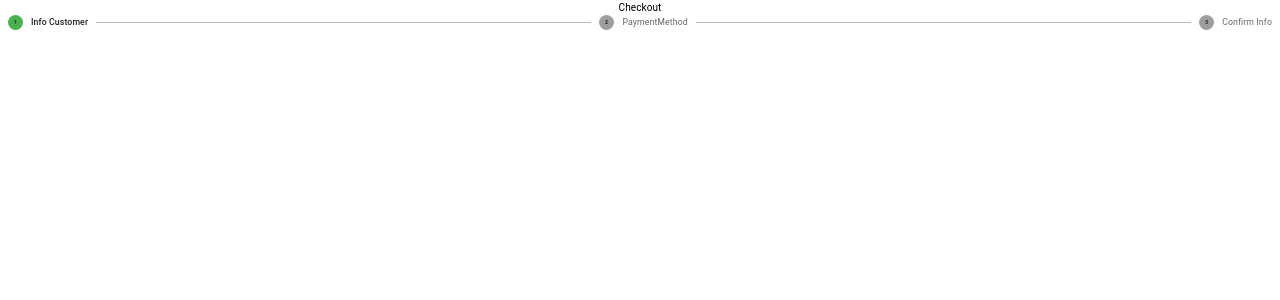
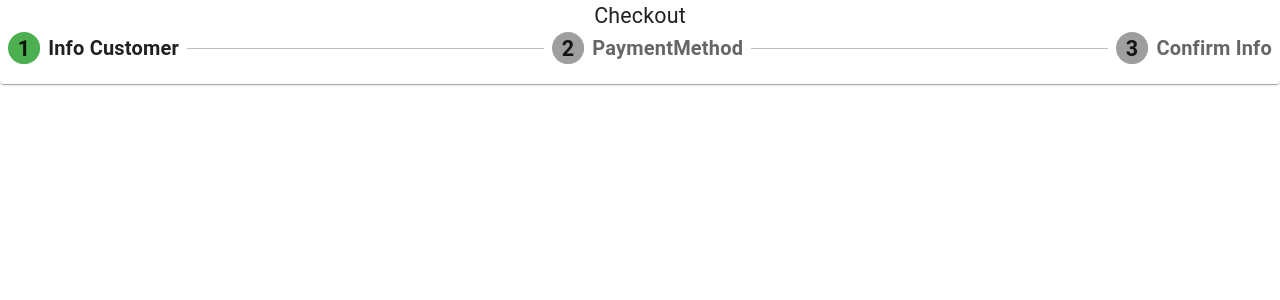
Before and after one commit to thaominh97/checkout-form-formik-yup, a React (Create React App) app: page / in a window 1280 px wide. Shown: the top 300 px of the page. Built offline with nearby package versions, Linux system fonts and the light colour scheme.

Commit message:
add some styles

```diff
--- /dev/null
+++ b/src/components/layout/Wrapper.tsx
@@ -0,0 +1,14 @@
+import React, {ReactNode} from 'react';
+import {CssBaseline, Paper} from '@mui/material';
+
+export const Wrapper: React.FC<{children: ReactNode}> = (props ) => {
+  return (
+    <div>
+      <CssBaseline />
+
+      <Paper>
+        {props.children}
+      </Paper>
+    </div>
+  )
+}
--- /dev/null
+++ b/src/components/layout/index.ts
@@ -0,0 +1 @@
+export * from './Wrapper';
--- a/src/pages/CheckoutPage.tsx
+++ b/src/pages/CheckoutPage.tsx
@@ -1,20 +1,22 @@
-// @ts-ignore
-import React from 'react';
+import React, {useState} from 'react';
 import {Step, StepLabel, Stepper, Typography} from '@mui/material';
+import {Wrapper} from '../components/layout'
 
 const steps = ["Info Customer", "PaymentMethod", "Confirm Info"];
 export const CheckoutPage: React.FC = () => {
+  const [activeStep, setActiveStep] = useState(0);
+
   return (
-    <div>
+    <Wrapper>
       <Typography>
         Checkout
       </Typography>
-      <Stepper>
+      <Stepper style={{paddingBottom: "20px"}} activeStep={activeStep}>
         {steps.map((label) => (
           <Step key={label}>
-            <StepLabel>{label}</StepLabel>
+            <StepLabel><p>{label}</p></StepLabel>
           </Step> ))}
       </Stepper>
-    </div>
+    </Wrapper>
   )
 }
--- a/src/styles/index.css
+++ b/src/styles/index.css
@@ -3,7 +3,7 @@
     padding: 0;
     text-decoration: none;
     font-weight: 600;
-    font-size: 30px;
+    font-size: 20px;
 }
 html {
     font-size: 62.5%;
--- a/src/styles/theme.styles.ts
+++ b/src/styles/theme.styles.ts
@@ -7,4 +7,7 @@ export const theme = createTheme({
     primary: green,
     secondary: green,
   },
+  typography: {
+    fontSize: 30,
+  }
 });
```
Also changed, not shown: src/styles/global.styles.ts (+8 -0 lines).
